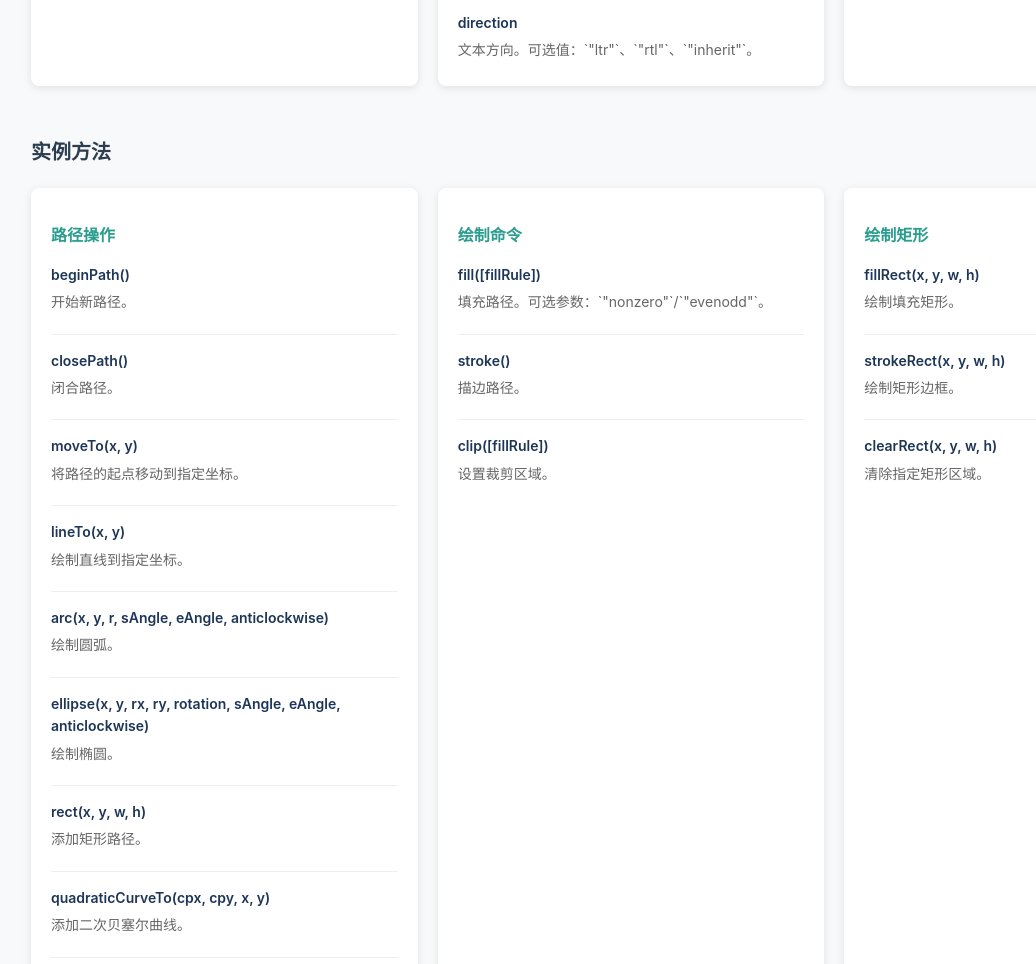
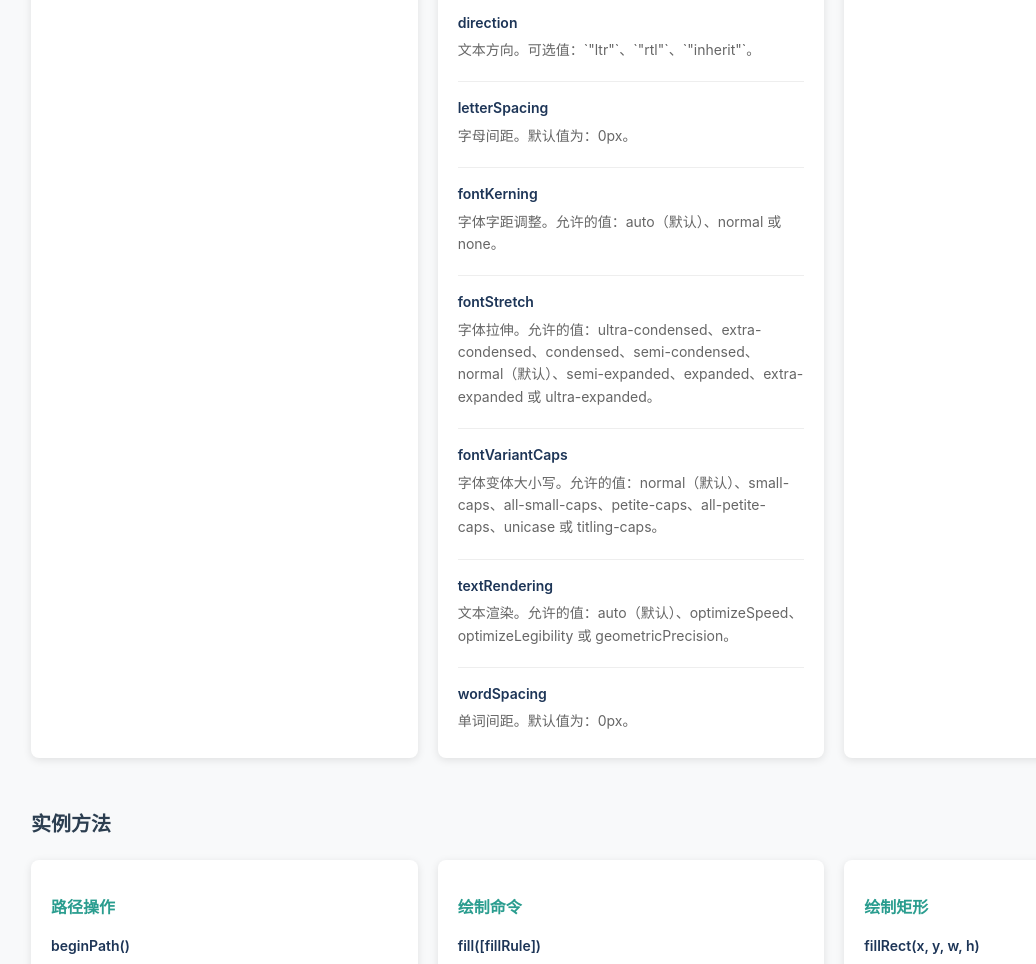
Before and after one commit to Alicehhhmm/learn-canvas, a plain HTML site: page src/basic-api/index.html in a window 1280 px wide. Shown: the part 1178-2142 px from the top of the page, without its empty margins (9-1045 px from the left). Drawn offline with Linux system fonts and the light colour scheme.

Commit message:
feat:  Text style link

```diff
--- a/src/basic-api/index.html
+++ b/src/basic-api/index.html
@@ -172,7 +172,7 @@
                 </div>
             </div>
             <div class="card">
-                <h3 class="category-title">颜色与样式</h3>
+                <h3 class="category-title">填充和描边样式</h3>
                 <div class="card-content">
                     <ul>
                         <li>
@@ -270,7 +270,7 @@
                 </div>
             </div>
             <div class="card">
-                <h3 class="category-title">文本</h3>
+                <h3 class="category-title">文本样式</h3>
                 <div class="card-content">
                     <ul>
                         <li>
@@ -301,6 +301,50 @@
                                 href="https://developer.mozilla.org/zh-CN/docs/Web/API/CanvasRenderingContext2D/direction">
                                 <strong>direction</strong>
                                 <p>文本方向。可选值：`"ltr"`、`"rtl"`、`"inherit"`。</p>
+                            </a>
+                        </li>
+                        <li>
+                            <a target="_blank"
+                                href="https://developer.mozilla.org/zh-CN/docs/Web/API/CanvasRenderingContext2D/letterSpacing">
+                                <strong>letterSpacing</strong>
+                                <p>字母间距。默认值为：0px。</p>
+                            </a>
+                        </li>
+                        <li>
+                            <a target="_blank"
+                                href="https://developer.mozilla.org/zh-CN/docs/Web/API/CanvasRenderingContext2D/fontKerning">
+                                <strong>fontKerning</strong>
+                                <p>字体字距调整。允许的值：auto（默认）、normal 或 none。</p>
+                            </a>
+                        </li>
+                        <li>
+                            <a target="_blank"
+                                href="https://developer.mozilla.org/zh-CN/docs/Web/API/CanvasRenderingContext2D/fontStretch">
+                                <strong>fontStretch</strong>
+                                <p>字体拉伸。允许的值：ultra-condensed、extra-condensed、condensed、semi-condensed、normal（默认）、semi-expanded、expanded、extra-expanded
+                                    或 ultra-expanded。</p>
+                            </a>
+                        </li>
+                        <li>
+                            <a target="_blank"
+                                href="https://developer.mozilla.org/zh-CN/docs/Web/API/CanvasRenderingContext2D/fontVariantCaps">
+                                <strong>fontVariantCaps</strong>
+                                <p>字体变体大小写。允许的值：normal（默认）、small-caps、all-small-caps、petite-caps、all-petite-caps、unicase
+                                    或 titling-caps。</p>
+                            </a>
+                        </li>
+                        <li>
+                            <a target="_blank"
+                                href="https://developer.mozilla.org/zh-CN/docs/Web/API/CanvasRenderingContext2D/textRendering">
+                                <strong>textRendering</strong>
+                                <p>文本渲染。允许的值：auto（默认）、optimizeSpeed、optimizeLegibility 或 geometricPrecision。</p>
+                            </a>
+                        </li>
+                        <li>
+                            <a target="_blank"
+                                href="https://developer.mozilla.org/zh-CN/docs/Web/API/CanvasRenderingContext2D/wordSpacing">
+                                <strong>wordSpacing</strong>
+                                <p>单词间距。默认值为：0px。</p>
                             </a>
                         </li>
                     </ul>
```
